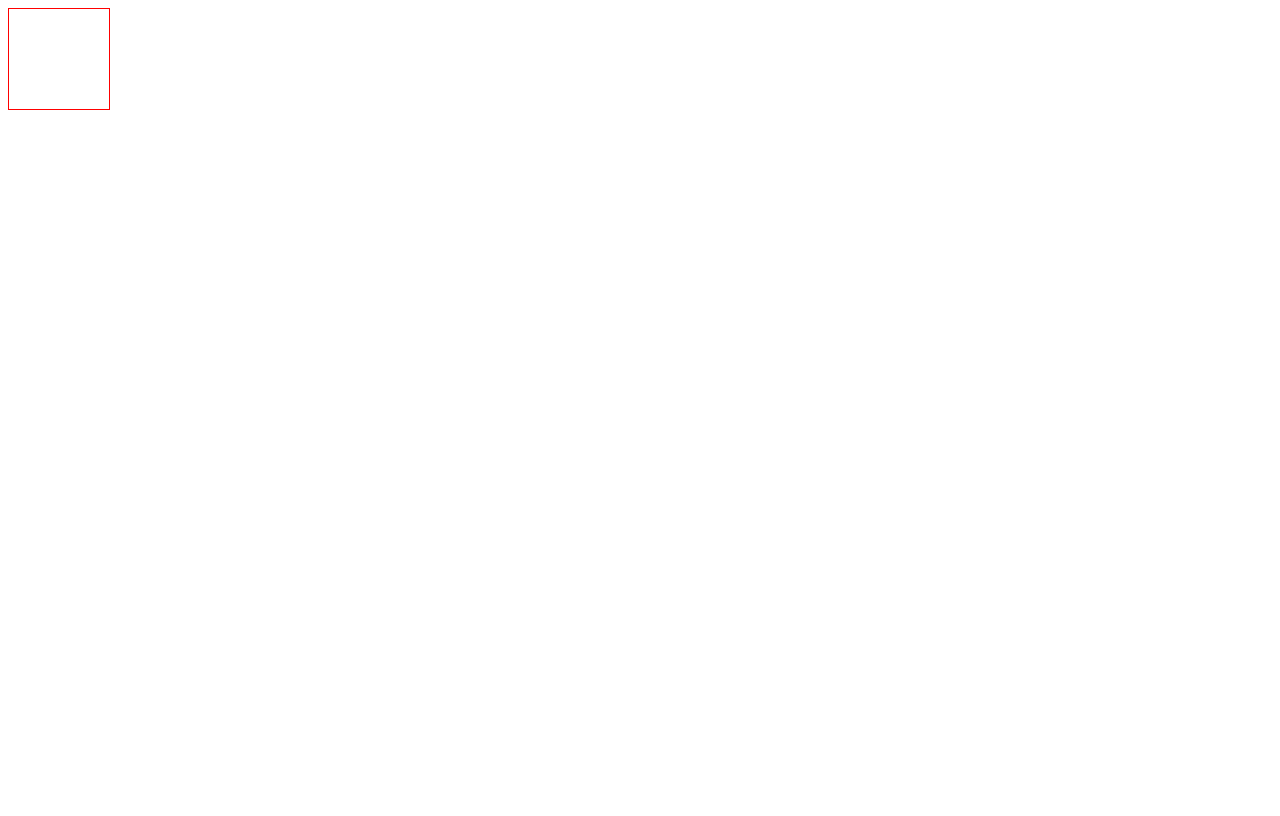
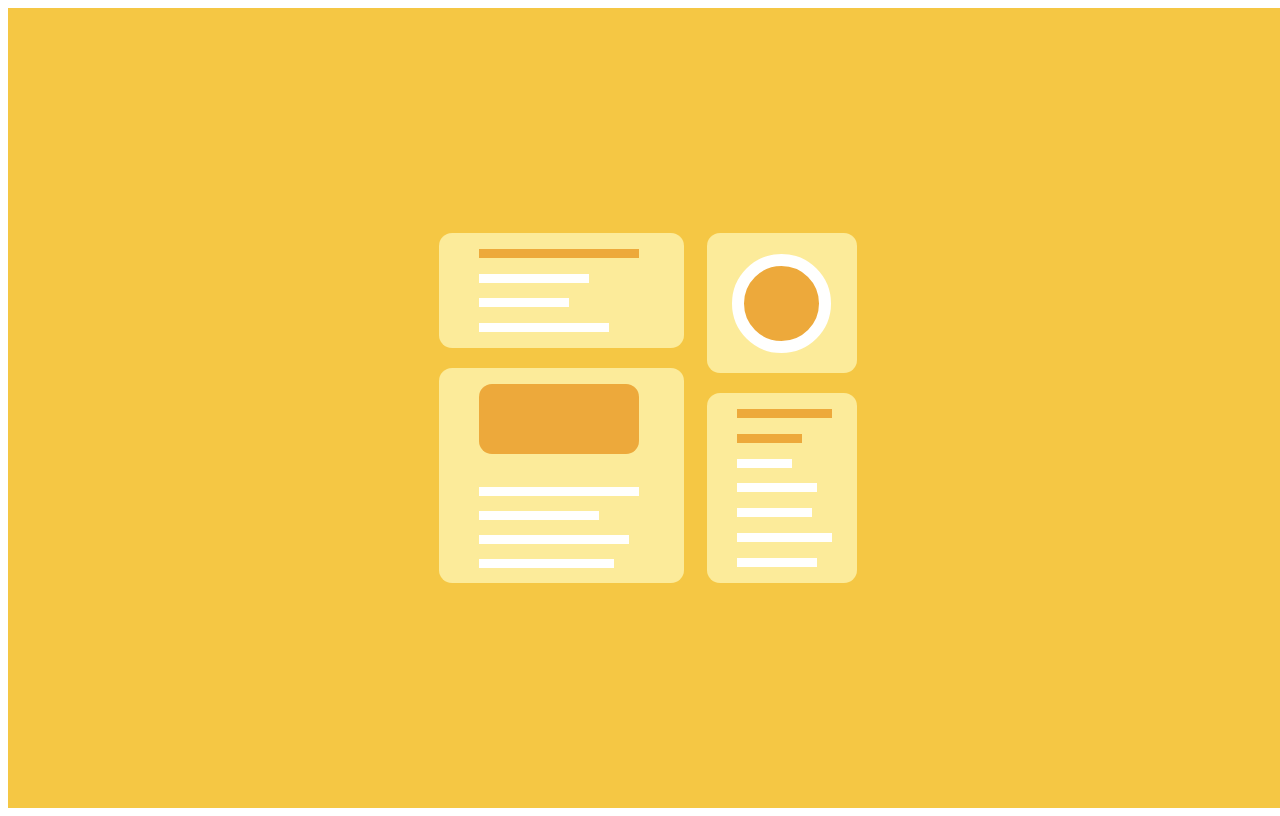
Before and after one commit to justinunbe/CSS-Practice-Yellow-Page-, a plain HTML site: page index.html in a window 1280 px wide. Drawn offline with Linux system fonts and the light colour scheme.

Commit message:
Finished the practice Yellow Page. Overall good practice and fairly close.

```diff
--- a/index.html
+++ b/index.html
@@ -8,9 +8,47 @@
 </head>
 
 <body>
-  <div class="testing">
+  <!-- Main yellow background for the four boxes -->
+  <main class="yellow-background">
+    <!-- Container for all four boxes -->
+    <div class="box-container">
+      <div class="top-row-boxes">
+        <!-- Box one top left -->
+        <div class="top-left-box">
+          <div class="top-left-line-one"></div>
+          <div class="top-left-line-two"></div>
+          <div class="top-left-line-three"></div>
+          <div class="top-left-line-four"></div>
+        </div>
+        <!-- Box two top right -->
+        <div class="top-right-box">
+          <div class="top-right-circle"></div>
+        </div>
+      </div>
+      <!-- box three bottom left -->
+      <div class="bottom-row-boxes">
+        <div class="bottom-left-box">
+          <div class="bottom-left-line-one"></div>
+          <div class="blank-spacer"></div>
+          <div class="bottom-left-line-two"></div>
+          <div class="bottom-left-line-three"></div>
+          <div class="bottom-left-line-four"></div>
+          <div class="bottom-left-line-five"></div>
+        </div>
+        <!-- box four bottom right -->
+        <div class="bottom-right-box">
+          <div class="bottom-right-line-one"></div>
+          <div class="bottom-right-line-two"></div>
+          <div class="bottom-right-line-three"></div>
+          <div class="bottom-right-line-four"></div>
+          <div class="bottom-right-line-five"></div>
+          <div class="bottom-right-line-six"></div>
+          <div class="bottom-right-line-seven"></div>
+        </div>
+      </div>
+    </div>
+  </main>
 
-  </div>
 </body>
 
 </html>
--- a/main.css
+++ b/main.css
@@ -3,3 +3,181 @@
   width: 100px;
   border: solid 1px red;
 }
+
+/* Main yellow background for the four boxes */
+.yellow-background {
+  height: 100vh;
+  width: 100vw;
+  background-color: #F5C744;
+  display: flex;
+  justify-content: center;
+  align-items: center;
+}
+  /* Container for all four boxes */
+.box-container {
+  height: 350px;
+  width: 440px;
+  display: flex;
+  flex-direction: column;
+}
+/* Container for the top two boxes */
+.top-row-boxes{
+  display: flex;
+  flex-direction: row;
+  justify-content: space-around;
+  align-items:flex-start;
+  height: 50%;
+}
+/* container for the bottom two boxes */
+.bottom-row-boxes{
+  display: flex;
+  flex-direction: row;
+  justify-content: space-around;
+  align-items: flex-end;
+  height: 50%;
+}
+   /* Box one top left */
+.top-left-box {
+  background-color: #FCEB9A;
+  height: 99px;
+  width: 205px;
+  padding-left: 40px;
+  padding-top: 8px;
+  padding-bottom: 8px;
+  border-radius: 13px;
+  display: flex;
+  justify-content: space-around;
+  flex-direction: column;
+
+}
+.top-left-line-one {
+  background-color: #EDA93B;
+  height: 9px;
+  width: 160px;
+}
+.top-left-line-two {
+  background-color: #FFFFFE;
+  height: 9px;
+  width: 110px;
+}
+.top-left-line-three {
+  background-color: #FFFFFE;
+  height: 9px;
+  width: 90px;
+}
+.top-left-line-four {
+  background-color: #FFFFFE;
+  height: 9px;
+  width: 130px;
+}
+
+    /* Box two top right */
+.top-right-box {
+  background-color: #FCEB9A;
+  height: 140px;
+  width: 150px;
+  border-radius: 13px;
+  display: flex;
+  justify-content: center;
+  align-items: center;
+}
+.top-right-circle {
+  border: #FFFFFE solid 12px;
+  background-color: #EDA93B;
+  border-radius: 50%;
+  height: 75px;
+  width: 75px;
+}
+
+    /* box three bottom left */
+.bottom-left-box {
+  background-color: #FCEB9A;
+  height: 199px;
+  padding-top: 8px;
+  padding-bottom: 8px;
+  width: 205px;
+  padding-left: 40px;
+  border-radius: 13px;
+  display: flex;
+  justify-content: space-around;
+  flex-direction: column;
+}
+.bottom-left-line-one {
+  background-color: #EDA93B;
+  height: 70px;
+  width: 160px;
+  border-radius: 13px;
+}
+.blank-spacer{
+  height: 3px;
+  width: 130px;
+}
+.bottom-left-line-two {
+  background-color: #FFFFFE;
+  height: 9px;
+  width: 160px;
+}
+.bottom-left-line-three {
+  background-color: #FFFFFE;
+  height: 9px;
+  width: 120px;
+}
+.bottom-left-line-four {
+  background-color: #FFFFFE;
+  height: 9px;
+  width: 150px;
+}
+.bottom-left-line-five {
+  background-color: #FFFFFE;
+  height: 9px;
+  width: 135px;
+}
+
+    /* box four bottom right */
+.bottom-right-box {
+  background-color: #FCEB9A;
+  height: 174px;
+  padding-top: 8px;
+  padding-bottom: 8px;
+  width: 120px;
+  padding-left: 30px;
+  border-radius: 13px;
+  display: flex;
+  justify-content: space-around;
+  flex-direction: column;
+}
+.bottom-right-line-one {
+  background-color: #EDA93B;
+  height: 9px;
+  width: 95px;
+}
+.bottom-right-line-two {
+  background-color: #EDA93B;
+  height: 9px;
+  width: 65px;
+}
+.bottom-right-line-three {
+  background-color: #FFFFFE;
+  height: 9px;
+  width: 55px;
+}
+.bottom-right-line-four {
+  background-color: #FFFFFE;
+  height: 9px;
+  width: 80px;
+}
+.bottom-right-line-five {
+  background-color: #FFFFFE;
+  height: 9px;
+  width: 75px;
+}
+.bottom-right-line-six {
+  background-color: #FFFFFE;
+  height: 9px;
+  width: 95px;
+}
+.bottom-right-line-seven {
+  background-color: #FFFFFE;
+  height: 9px;
+  width: 80px;
+}
```
